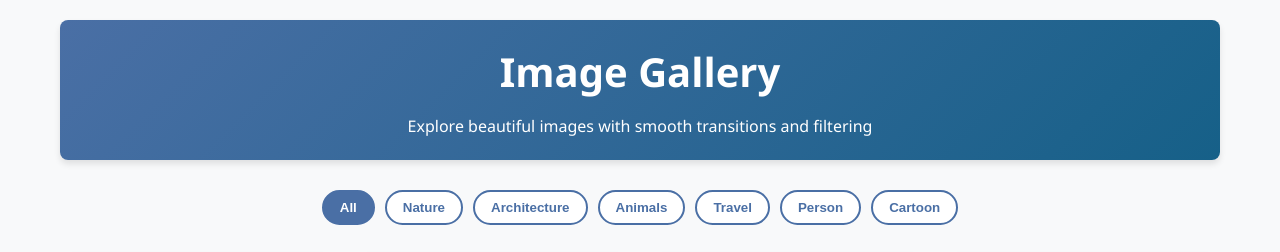
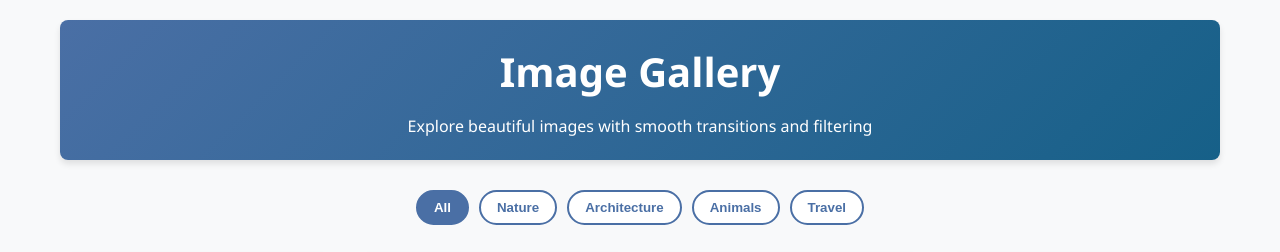
Before and after one commit to saloni-chaudhari09/Image-gallery, a plain HTML site: page index.html in a window 1280 px wide. Shown: the top 252 px of the page. Drawn offline with Linux system fonts and the light colour scheme; grey boxes are pictures that could not be loaded; files whose address does not match are found by name.

Commit message:
Update index.html

```diff
--- a/index.html
+++ b/index.html
@@ -21,8 +21,7 @@
             <button class="filter-btn" data-filter="architecture">Architecture</button>
             <button class="filter-btn" data-filter="animals">Animals</button>
             <button class="filter-btn" data-filter="travel">Travel</button>
-            <button class="filter-btn" data-filter="Person">Person</button>
-            <button class="filter-btn" data-filter="Cartoon">Cartoon</button>
+
         </div>
 
         <div class="gallery">
```
